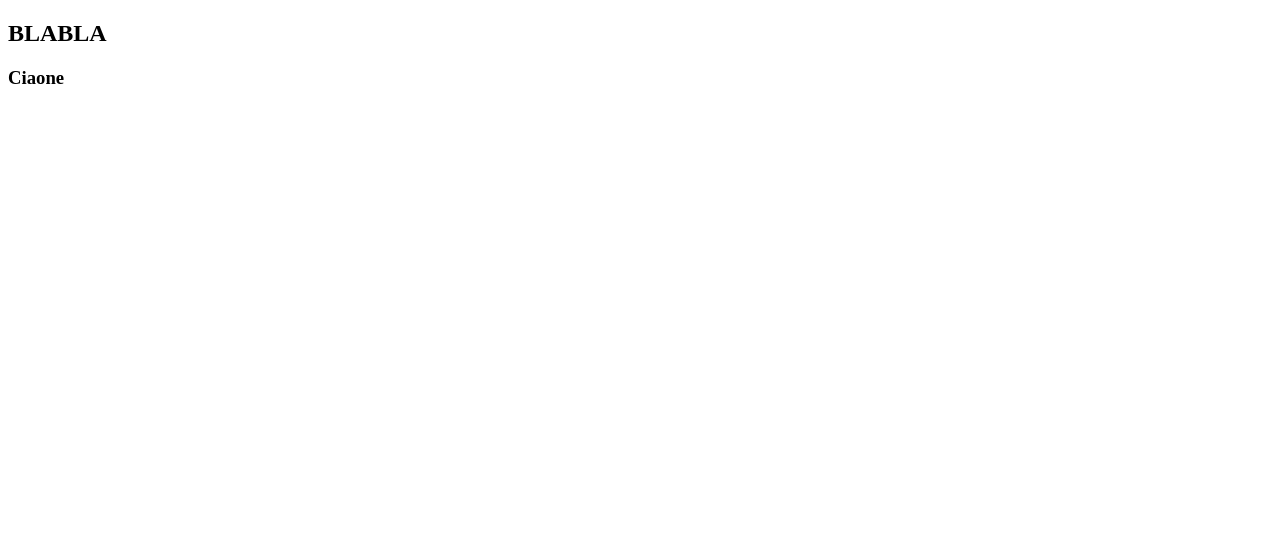
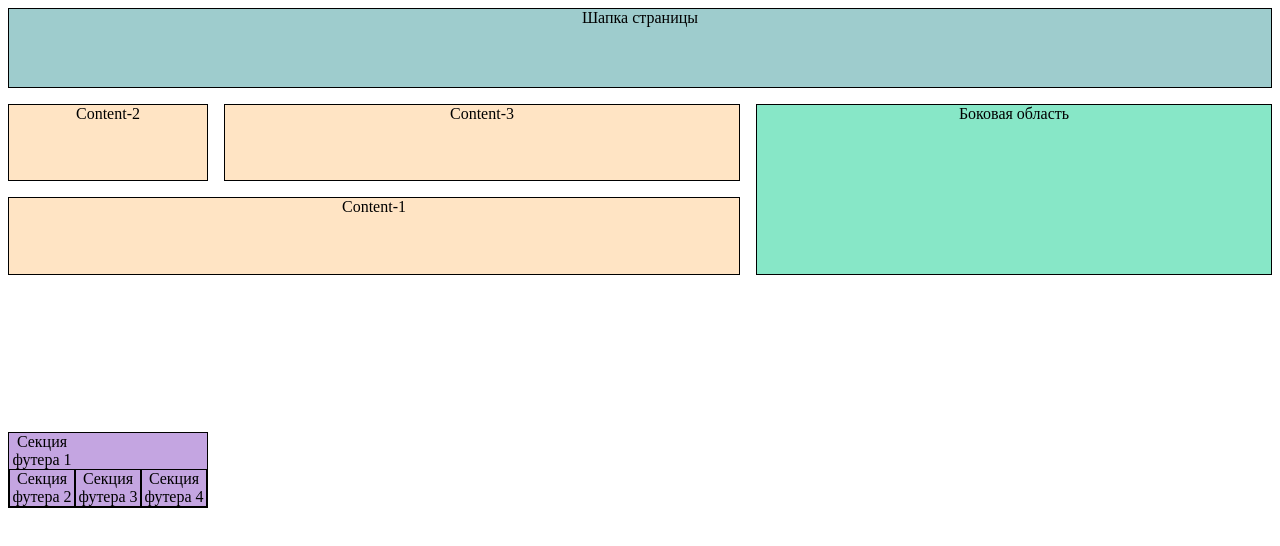
Before and after one commit to Varedo/IT6, a plain HTML site: page index.html in a window 1280 px wide. Drawn offline with Linux system fonts and the light colour scheme.

Commit message:
Lesson parte 1

```diff
--- a/index.html
+++ b/index.html
@@ -4,12 +4,109 @@
     <meta charset="UTF-8">
     <meta http-equiv="X-UA-Compatible" content="IE=edge">
     <meta name="viewport" content="width=device-width, initial-scale=1.0">
-    <title>Document</title>
+    <title>Lesson 6</title>
+
 </head>
+<style>
+.container {
+  display: grid;
+  width: 100%;
+  height: 500px;
+  text-align: center;
+  grid-template-areas: "header header header"
+
+                       "content-2 content-3 sidebar"
+                       " content-1 content-1 sidebar"
+                        "footer footer  footer";
+
+  grid-template-columns: 200px 1fr 1fr;
+  grid-template-rows: 80px 1fr 1fr 1fr;
+  gap: 1rem;
+  border: 1px solid color black;
+}
+.header {
+  grid-area: header;
+  border: solid 1px;
+  background-color: rgb(158, 204, 205);
+
+
+}
+
+.sidebar {
+  grid-area: sidebar;
+  border: solid 1px;
+  background-color: rgb(135, 231, 199);
+}
+.content-1 {
+    grid-area: content-1;
+  border: solid 1px;
+  background-color: bisque;
+
+}
+
+.content-2 {
+  grid-area: content-2;
+  border: solid 1px;
+  background-color: bisque;
+}
+
+.content-3 {
+  grid-area: content-3;
+
+  border: solid 1px;
+  background-color: bisque;
+
+
+
+  }
+
+.footer {
+    display: grid;
+  grid-area: footer 1;
+  border: solid 1px;
+  background-color: rgb(196, 165, 225);
+
+
+  grid-template-rows: repeat (4 1fr 1fr 1fr)
+
+
+}
+.footer {
+    display: grid;
+  grid-area: footer 2;
+  border: solid 1px;
+
+  grid-template-rows: repeat (4 1fr 1fr 1fr)
+}
+.footer {
+    display: grid;
+  grid-area: footer 3;
+  border: solid 1px;
+
+   grid-template-rows: repeat (4 1fr 1fr 1fr)
+}
+.footer {
+  grid-area: footer 3;
+  border: solid 1px;
+
+   grid-template-rows:  ( 1fr 1fr 1fr 1fr)
+}
+
+</style>
 <body>
+    <div class="container">
+        <header class="header">Шапка страницы</header>
+        <div class="content-3">Content-3</div>
+        <div class="content-1">Content-1</div>
+        <div class="content-2">Content-2</div>
 
-    <h2>BLABLA</h2>
-    <h3>Ciaone</h3>
+        <aside class="sidebar">Боковая область</aside>
 
-</body>
+        <div class="footer"> Секция футера 1
+        <div class="footer"> Секция футера 2</div>
+        <div class="footer"> Секция футера 3</div>
+        <div class="footer"> Секция футера 4</div>
+    </div>
+      </div>
+
 </html>
--- /dev/null
+++ b/style.css
@@ -0,0 +1,21 @@
+.header {
+    display: grid;
+        width: 100%;height: 10%;
+        background-color: rgb(191, 158, 221) ;
+        border: 1px solid black
+  }
+
+    .main{
+        display: grid;
+        width: 100%;height: 650%;
+        background-color: rgb(167, 209, 118) ;
+
+        border: 1px solid black
+
+    }
+    .footer{
+        display: grid;
+        width: 100%;height: 15%;
+        background-color: rgb(25, 167, 141) ;
+        border: 1px solid black
+    }
```
